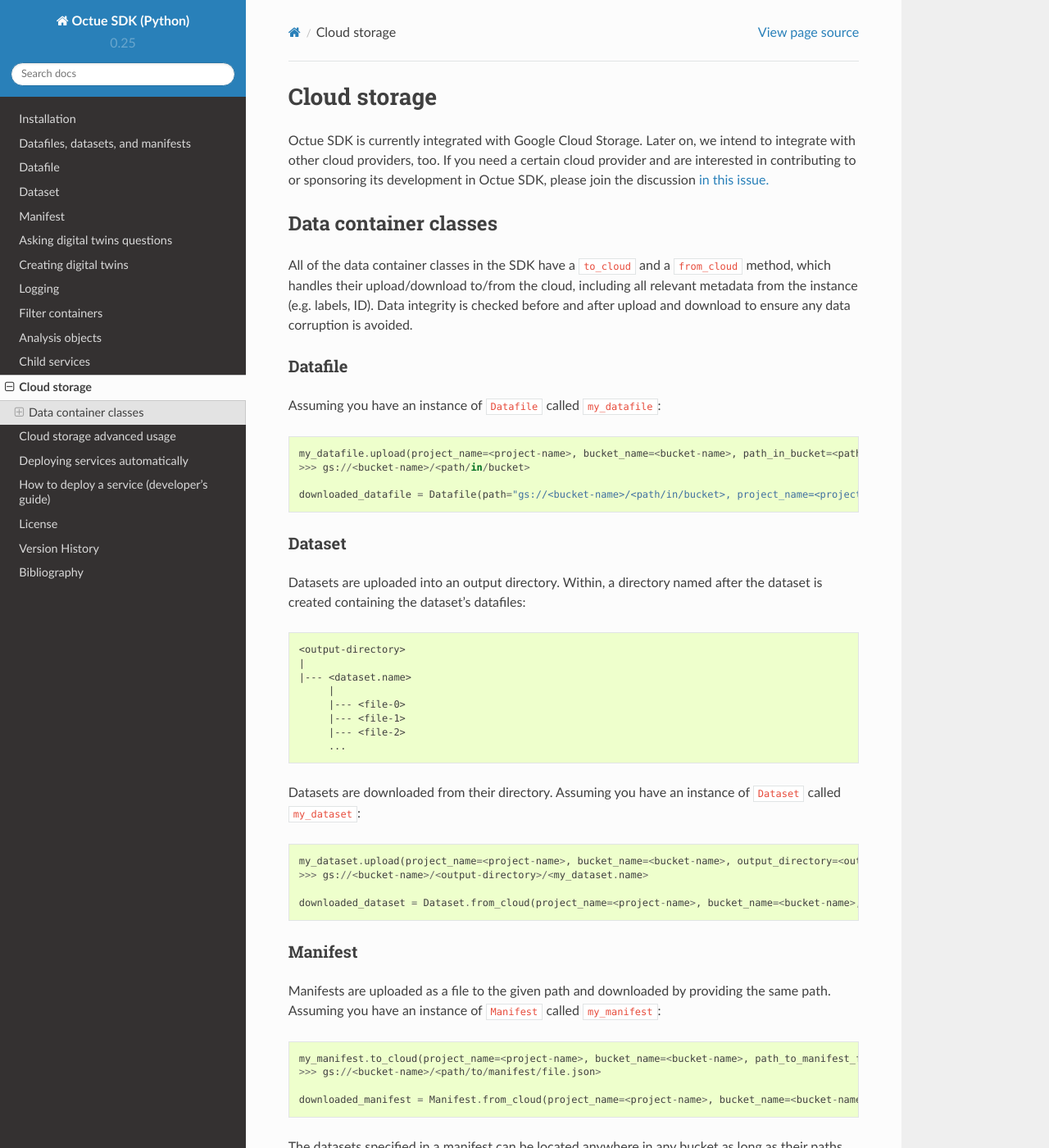
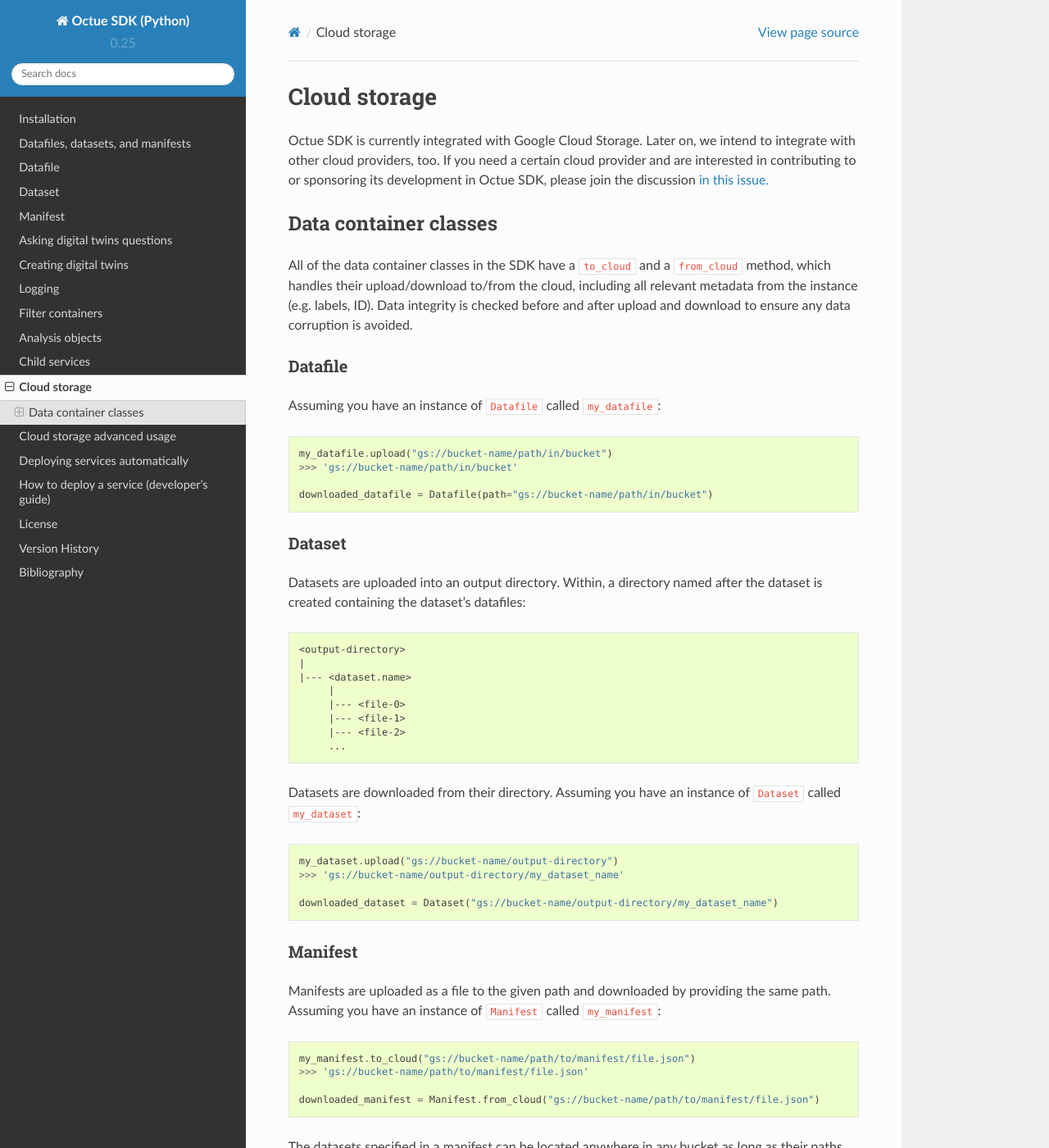
Before and after one commit to octue/octue-sdk-python, a Sphinx documentation site: the page built from docs/source/cloud_storage.rst, in a window 1280 px wide and 1400 px high. Shown: the whole window at 82% size. Built offline with Sphinx 7.4.7 and the Read the Docs theme 2.0.0, drawn with Linux system fonts in a browser that asks for light colours.

Commit message:
DOC: Remove old cloud path usages from docs

```diff
--- a/docs/source/cloud_storage.rst
+++ b/docs/source/cloud_storage.rst
@@ -21,10 +21,10 @@
 
 .. code-block:: python
 
-    my_datafile.upload(project_name=<project-name>, bucket_name=<bucket-name>, path_in_bucket=<path/in/bucket>)
-    >>> gs://<bucket-name>/<path/in/bucket>
+    my_datafile.upload("gs://bucket-name/path/in/bucket")
+    >>> 'gs://bucket-name/path/in/bucket'
 
-    downloaded_datafile = Datafile(path="gs://<bucket-name>/<path/in/bucket>, project_name=<project-name>)
+    downloaded_datafile = Datafile(path="gs://bucket-name/path/in/bucket")
 
 
 Dataset
@@ -47,10 +47,10 @@
 
 .. code-block:: python
 
-    my_dataset.upload(project_name=<project-name>, bucket_name=<bucket-name>, output_directory=<output-directory>)
-    >>> gs://<bucket-name>/<output-directory>/<my_dataset.name>
+    my_dataset.upload("gs://bucket-name/output-directory")
+    >>> 'gs://bucket-name/output-directory/my_dataset_name'
 
-    downloaded_dataset = Dataset.from_cloud(project_name=<project-name>, bucket_name=<bucket-name>, path_to_dataset_directory=<output-directory>/<my_dataset.name>)
+    downloaded_dataset = Dataset("gs://bucket-name/output-directory/my_dataset_name")
 
 
 Manifest
@@ -60,10 +60,10 @@
 
 .. code-block:: python
 
-    my_manifest.to_cloud(project_name=<project-name>, bucket_name=<bucket-name>, path_to_manifest_file=<path/to/manifest/file.json>)
-    >>> gs://<bucket-name>/<path/to/manifest/file.json>
+    my_manifest.to_cloud("gs://bucket-name/path/to/manifest/file.json")
+    >>> 'gs://bucket-name/path/to/manifest/file.json'
 
-    downloaded_manifest = Manifest.from_cloud(project_name=<project-name>, bucket_name=<bucket-name>, path_to_manifest_file=<path/to/manifest/file.json>)
+    downloaded_manifest = Manifest.from_cloud("gs://bucket-name/path/to/manifest/file.json")
 
 
 The datasets specified in a manifest can be located anywhere in any bucket as long as their paths are correct in their
--- a/docs/source/cloud_storage_advanced_usage.rst
+++ b/docs/source/cloud_storage_advanced_usage.rst
@@ -20,7 +20,7 @@
     from octue.utils.cloud.storage.client import GoogleCloudStorageClient
 
 
-    storage_client = GoogleCloudStorageClient(project_name=<project-name>)
+    storage_client = GoogleCloudStorageClient()
 
     storage_client.upload_file(
         local_path=<path/to/file>,
```
